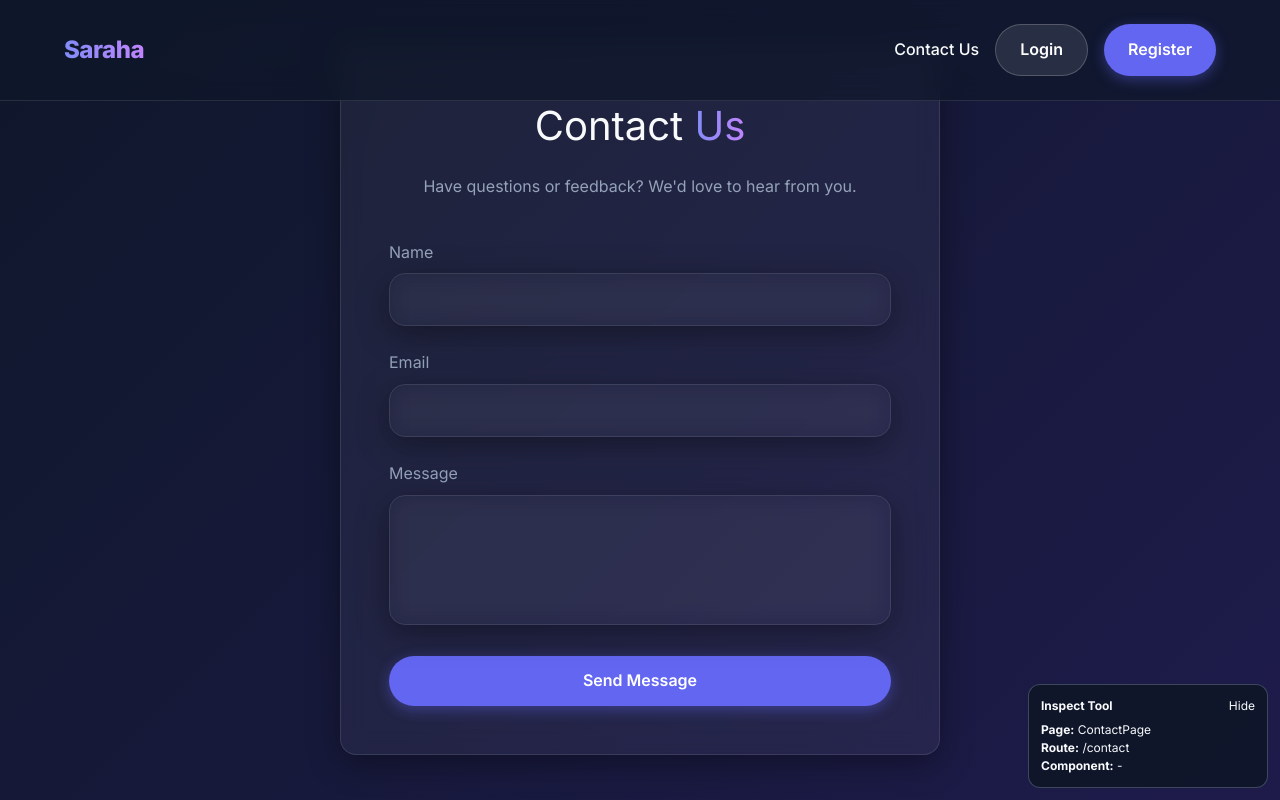
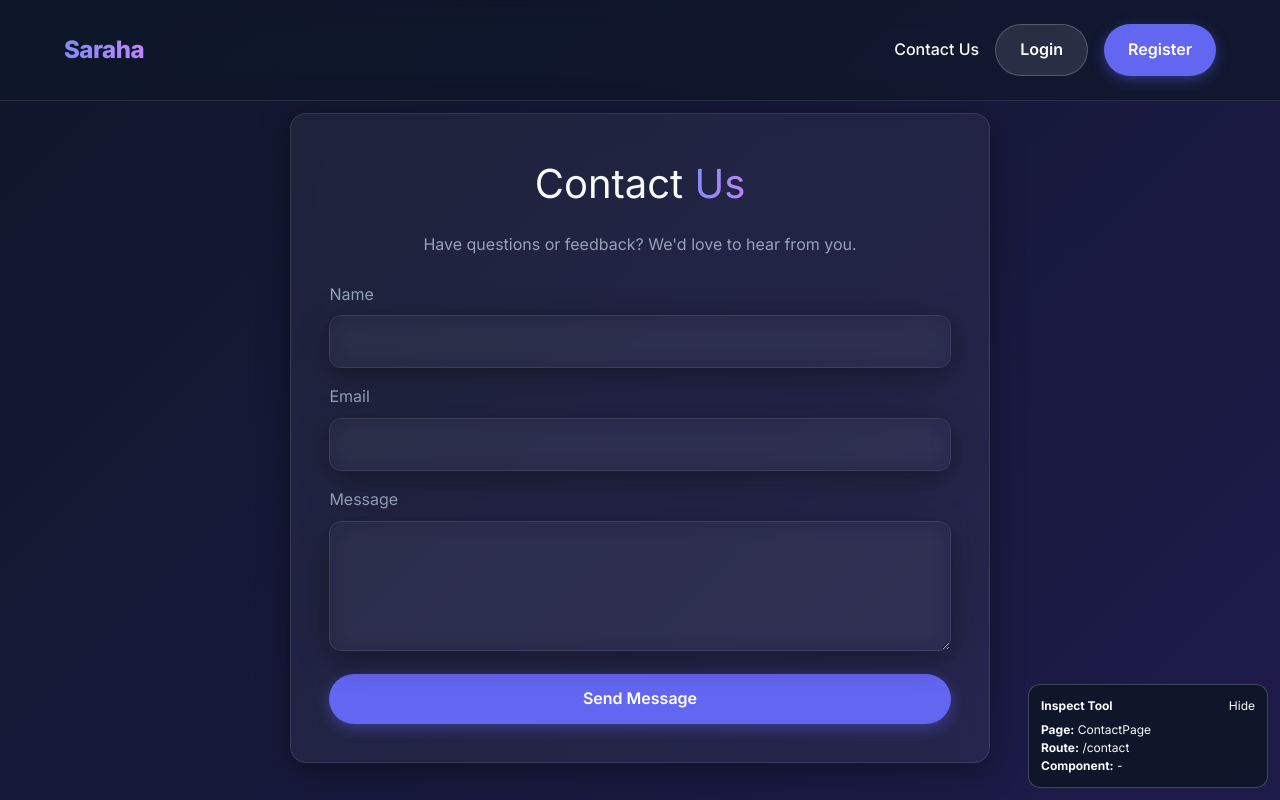
Before and after one commit to SamyShaawat/Saraha, a React (Vite) app in the folder apps/frontend/: page /contact in a window 1280 px wide. Built offline with nearby package versions, Linux system fonts and the light colour scheme.

Commit message:
feat(ui): extract static pages into separate components

```diff
--- /dev/null
+++ b/apps/frontend/src/app/components/static/ContactFormCard.tsx
@@ -0,0 +1,55 @@
+import React from 'react';
+import { inspectProps } from '../../features/shared/utils/inspect';
+
+function ContactField({ label, children }: { label: string; children: React.ReactNode }) {
+  return (
+    <div>
+      <label style={{ display: 'block', marginBottom: '0.5rem', color: 'var(--text-muted)' }}>{label}</label>
+      {children}
+    </div>
+  );
+}
+
+function ContactForm() {
+  const fieldStyle: React.CSSProperties = {
+    width: '100%',
+    padding: '0.8rem',
+    border: '1px solid var(--glass-border)',
+    borderRadius: 'var(--radius-md)',
+    background: 'transparent',
+    color: '#fff',
+  };
+
+  return (
+    <form {...inspectProps('ContactPage.Form')} className="responsive-stack">
+      <ContactField label="Name">
+        <input type="text" className="glass-panel" style={fieldStyle} />
+      </ContactField>
+      <ContactField label="Email">
+        <input type="email" className="glass-panel" style={fieldStyle} />
+      </ContactField>
+      <ContactField label="Message">
+        <textarea rows={4} className="glass-panel" style={{ ...fieldStyle, resize: 'vertical', minHeight: '120px' }} />
+      </ContactField>
+      <button type="submit" className="btn btn-primary">
+        Send Message
+      </button>
+    </form>
+  );
+}
+
+export function ContactFormCard() {
+  return (
+    <section {...inspectProps('ContactPage.Card')} className="glass-panel animate-fade-in-up" style={{ width: '100%', padding: 'clamp(1.25rem, 3vw, 2.5rem)' }}>
+      <h1 style={{ fontSize: 'clamp(1.8rem, 4vw, 2.5rem)', marginBottom: '1rem', textAlign: 'center' }}>
+        Contact <span className="gradient-text">Us</span>
+      </h1>
+      <p style={{ color: 'var(--text-muted)', marginBottom: '1.5rem', textAlign: 'center' }}>
+        Have questions or feedback? We'd love to hear from you.
+      </p>
+      <ContactForm />
+    </section>
+  );
+}
+
+export default ContactFormCard;
--- /dev/null
+++ b/apps/frontend/src/app/components/static/PrivacyPolicyContent.tsx
@@ -0,0 +1,33 @@
+import React from 'react';
+import { inspectProps } from '../../features/shared/utils/inspect';
+
+function LegalSection({ title, body }: { title: string; body: string }) {
+  return (
+    <>
+      <h2 style={{ fontSize: '1.25rem', margin: '1.25rem 0 0.75rem 0' }}>{title}</h2>
+      <p style={{ color: 'var(--text-muted)' }}>{body}</p>
+    </>
+  );
+}
+
+export function PrivacyPolicyContent() {
+  return (
+    <>
+      <h1 style={{ fontSize: 'clamp(2rem, 5vw, 3rem)', marginBottom: '1.25rem' }}>
+        Privacy <span className="gradient-text">Policy</span>
+      </h1>
+      <article {...inspectProps('PrivacyPage.Content')} className="glass-panel" style={{ padding: 'clamp(1.25rem, 3vw, 2.5rem)', lineHeight: '1.8' }}>
+        <p style={{ marginBottom: '1.25rem' }}>
+          At Saraha, we take your privacy seriously. This policy describes how we collect, use, and handle your information.
+        </p>
+        <LegalSection title="1. Data Collection" body="We collect minimal data required to provide our services, including your email and username." />
+        <LegalSection
+          title="2. Anonymity"
+          body="Messages sent through Saraha are intended to be anonymous. We do not share sender identities with recipients unless required by law."
+        />
+      </article>
+    </>
+  );
+}
+
+export default PrivacyPolicyContent;
--- /dev/null
+++ b/apps/frontend/src/app/components/static/TermsOfUseContent.tsx
@@ -0,0 +1,31 @@
+import React from 'react';
+import { inspectProps } from '../../features/shared/utils/inspect';
+
+function TermsSection({ title, body }: { title: string; body: string }) {
+  return (
+    <>
+      <h2 style={{ fontSize: '1.25rem', margin: '1.25rem 0 0.75rem 0' }}>{title}</h2>
+      <p style={{ color: 'var(--text-muted)' }}>{body}</p>
+    </>
+  );
+}
+
+export function TermsOfUseContent() {
+  return (
+    <>
+      <h1 style={{ fontSize: 'clamp(2rem, 5vw, 3rem)', marginBottom: '1.25rem' }}>
+        Terms of <span className="gradient-text">Use</span>
+      </h1>
+      <article {...inspectProps('TermsPage.Content')} className="glass-panel" style={{ padding: 'clamp(1.25rem, 3vw, 2.5rem)', lineHeight: '1.8' }}>
+        <p style={{ marginBottom: '1.25rem' }}>By using Saraha, you agree to the following terms and conditions.</p>
+        <TermsSection title="1. Acceptable Use" body="You agree not to use the service for harassment, bullying, or any illegal activities." />
+        <TermsSection
+          title="2. Termination"
+          body="We reserve the right to terminate accounts that violate our community guidelines."
+        />
+      </article>
+    </>
+  );
+}
+
+export default TermsOfUseContent;
--- a/apps/frontend/src/app/pages/Static/ContactPage.tsx
+++ b/apps/frontend/src/app/pages/Static/ContactPage.tsx
@@ -1,34 +1,12 @@
 import React from 'react';
-import Navbar from '../../components/Navbar';
-import { inspectProps } from '../../features/shared/utils/inspect';
+import PageShell from '../../components/PageShell';
+import { ContactFormCard } from '../../components/static/ContactFormCard';
 
 export function ContactPage() {
   return (
-    <div {...inspectProps('ContactPage')}>
-      <Navbar />
-      <div {...inspectProps('ContactPage.Container')} style={{ display: 'flex', justifyContent: 'center', alignItems: 'center', minHeight: '100vh', padding: '2rem' }}>
-        <div {...inspectProps('ContactPage.Card')} className="glass-panel animate-fade-in-up" style={{ maxWidth: '600px', width: '100%', padding: '3rem' }}>
-          <h1 style={{ fontSize: '2.5rem', marginBottom: '1rem', textAlign: 'center' }}>Contact <span className="gradient-text">Us</span></h1>
-          <p style={{ color: 'var(--text-muted)', marginBottom: '2.5rem', textAlign: 'center' }}>Have questions or feedback? We'd love to hear from you.</p>
-
-          <form {...inspectProps('ContactPage.Form')} style={{ display: 'flex', flexDirection: 'column', gap: '1.5rem' }}>
-            <div>
-              <label style={{ display: 'block', marginBottom: '0.5rem', color: 'var(--text-muted)' }}>Name</label>
-              <input type="text" className="glass-panel" style={{ width: '100%', padding: '0.8rem', border: '1px solid var(--glass-border)', background: 'transparent', color: '#fff' }} />
-            </div>
-            <div>
-              <label style={{ display: 'block', marginBottom: '0.5rem', color: 'var(--text-muted)' }}>Email</label>
-              <input type="email" className="glass-panel" style={{ width: '100%', padding: '0.8rem', border: '1px solid var(--glass-border)', background: 'transparent', color: '#fff' }} />
-            </div>
-            <div>
-              <label style={{ display: 'block', marginBottom: '0.5rem', color: 'var(--text-muted)' }}>Message</label>
-              <textarea rows={4} className="glass-panel" style={{ width: '100%', padding: '0.8rem', border: '1px solid var(--glass-border)', background: 'transparent', color: '#fff', resize: 'none' }} />
-            </div>
-            <button type="submit" className="btn btn-primary">Send Message</button>
-          </form>
-        </div>
-      </div>
-    </div>
+    <PageShell pageName="ContactPage" contentName="ContactPage.Container" centered maxWidth="700px">
+      <ContactFormCard />
+    </PageShell>
   );
 }
 
--- a/apps/frontend/src/app/pages/Static/PrivacyPage.tsx
+++ b/apps/frontend/src/app/pages/Static/PrivacyPage.tsx
@@ -1,22 +1,12 @@
 import React from 'react';
-import Navbar from '../../components/Navbar';
-import { inspectProps } from '../../features/shared/utils/inspect';
+import PageShell from '../../components/PageShell';
+import { PrivacyPolicyContent } from '../../components/static/PrivacyPolicyContent';
 
 export function PrivacyPage() {
   return (
-    <div {...inspectProps('PrivacyPage')}>
-      <Navbar />
-      <div {...inspectProps('PrivacyPage.Container')} style={{ padding: '8rem 2rem 4rem 2rem', maxWidth: '800px', margin: '0 auto' }}>
-        <h1 style={{ fontSize: '3rem', marginBottom: '2rem' }}>Privacy <span className="gradient-text">Policy</span></h1>
-        <div {...inspectProps('PrivacyPage.Content')} className="glass-panel" style={{ padding: '3rem', lineHeight: '1.8' }}>
-          <p style={{ marginBottom: '1.5rem' }}>At Saraha, we take your privacy seriously. This policy describes how we collect, use, and handle your information.</p>
-          <h2 style={{ fontSize: '1.5rem', margin: '1.5rem 0 1rem 0' }}>1. Data Collection</h2>
-          <p style={{ color: 'var(--text-muted)' }}>We collect minimal data required to provide our services, including your email and username.</p>
-          <h2 style={{ fontSize: '1.5rem', margin: '1.5rem 0 1rem 0' }}>2. Anonymity</h2>
-          <p style={{ color: 'var(--text-muted)' }}>Messages sent through Saraha are intended to be anonymous. We do not share sender identities with recipients unless required by law.</p>
-        </div>
-      </div>
-    </div>
+    <PageShell pageName="PrivacyPage" contentName="PrivacyPage.Container" maxWidth="900px">
+      <PrivacyPolicyContent />
+    </PageShell>
   );
 }
 
--- a/apps/frontend/src/app/pages/Static/TermsPage.tsx
+++ b/apps/frontend/src/app/pages/Static/TermsPage.tsx
@@ -1,22 +1,12 @@
 import React from 'react';
-import Navbar from '../../components/Navbar';
-import { inspectProps } from '../../features/shared/utils/inspect';
+import PageShell from '../../components/PageShell';
+import { TermsOfUseContent } from '../../components/static/TermsOfUseContent';
 
 export function TermsPage() {
   return (
-    <div {...inspectProps('TermsPage')}>
-      <Navbar />
-      <div {...inspectProps('TermsPage.Container')} style={{ padding: '8rem 2rem 4rem 2rem', maxWidth: '800px', margin: '0 auto' }}>
-        <h1 style={{ fontSize: '3rem', marginBottom: '2rem' }}>Terms of <span className="gradient-text">Use</span></h1>
-        <div {...inspectProps('TermsPage.Content')} className="glass-panel" style={{ padding: '3rem', lineHeight: '1.8' }}>
-          <p style={{ marginBottom: '1.5rem' }}>By using Saraha, you agree to the following terms and conditions.</p>
-          <h2 style={{ fontSize: '1.5rem', margin: '1.5rem 0 1rem 0' }}>1. Acceptable Use</h2>
-          <p style={{ color: 'var(--text-muted)' }}>You agree not to use the service for harassment, bullying, or any illegal activities.</p>
-          <h2 style={{ fontSize: '1.5rem', margin: '1.5rem 0 1rem 0' }}>2. Termination</h2>
-          <p style={{ color: 'var(--text-muted)' }}>We reserve the right to terminate accounts that violate our community guidelines.</p>
-        </div>
-      </div>
-    </div>
+    <PageShell pageName="TermsPage" contentName="TermsPage.Container" maxWidth="900px">
+      <TermsOfUseContent />
+    </PageShell>
   );
 }
 
```
